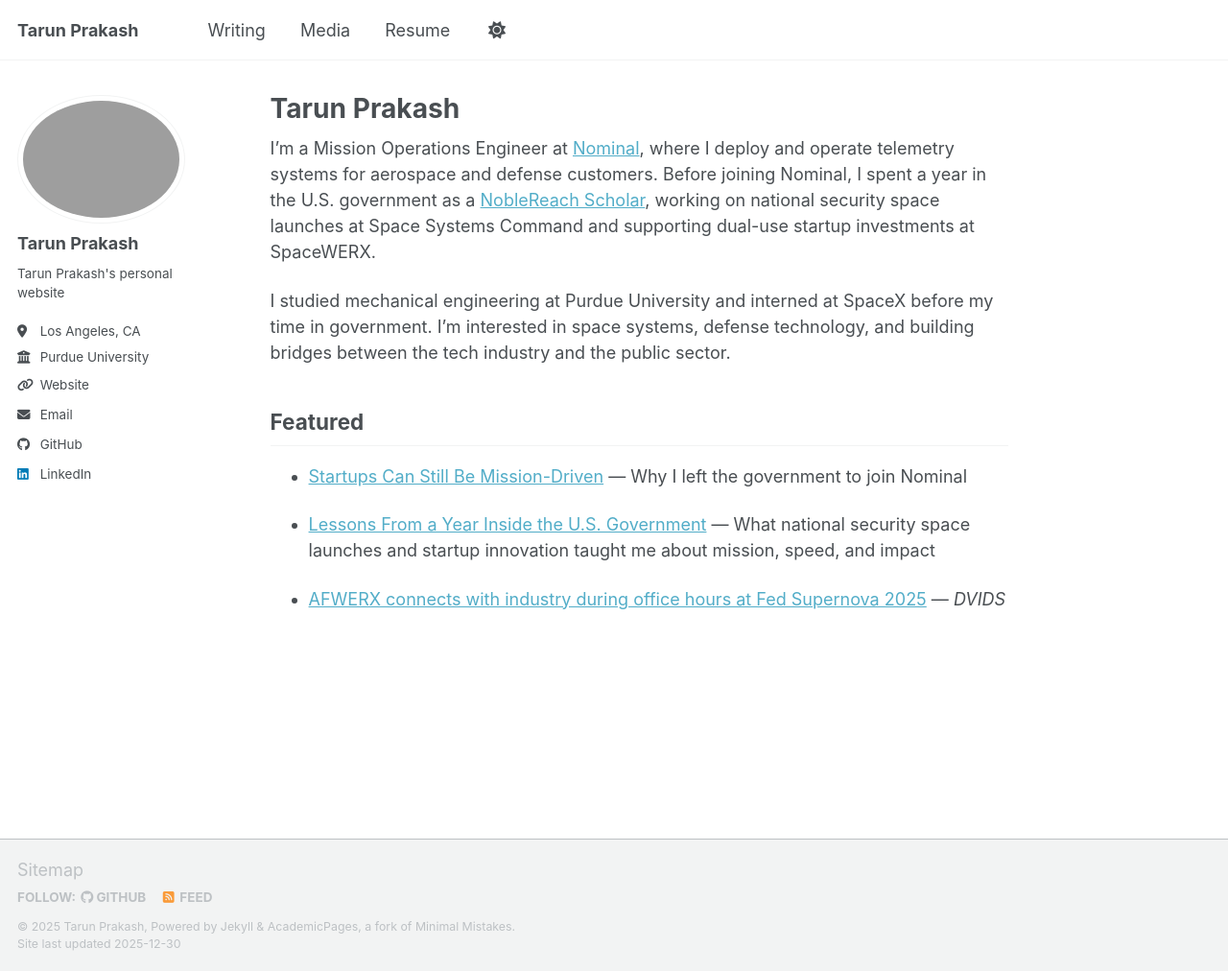
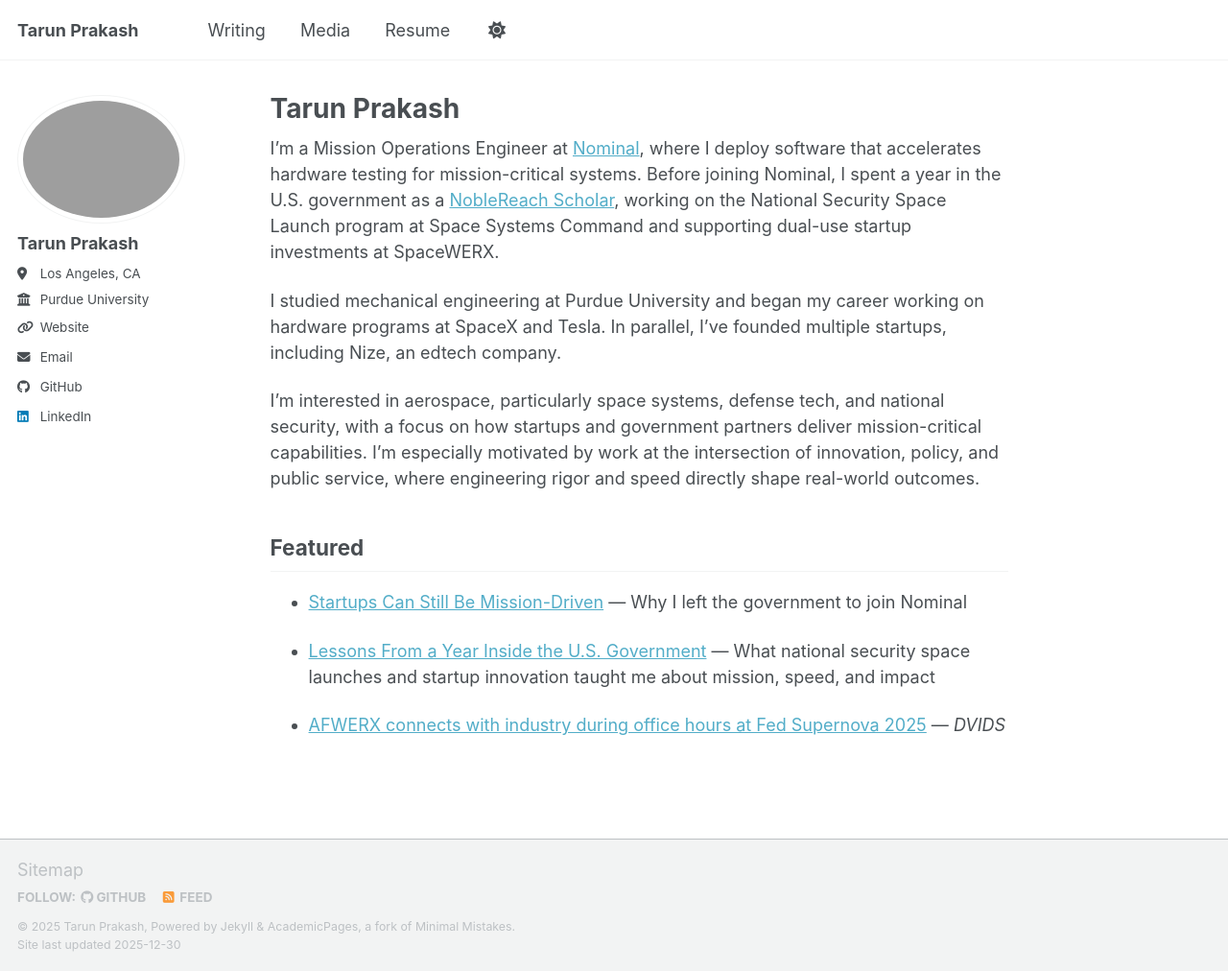
Before and after one commit to tarunprakash2468/tarunprakash2468.github.io, a Jekyll site: the page built from _pages/about.md, in a window 1280 px wide and 1012 px high. Shown: the whole window at 96% size. Built offline with Jekyll 4.4.1, drawn with Linux system fonts in a browser that asks for light colours; a script bundle is joined from its source files by our own code; library files that are not in the unit come from our copies.

Commit message:
Update personal information and refine site content
- Removed bio from the main page for a cleaner presentation.
- Revised about page to enhance clarity and detail regarding professional background and interests.
- Adjusted sidebar styles to improve layout consistency.

```diff
--- a/_config.yml
+++ b/_config.yml
@@ -26,7 +26,7 @@
   avatar           : "profile.png"
   name             : "Tarun Prakash"
   pronouns         : # example: "she/her"
-  bio              : "Tarun Prakash's personal website"
+  bio              : # Removed - no bio on main page
   location         : "Los Angeles, CA"
   employer         : "Purdue University"
   uri              : "https://tarunprakash2468.github.io"
--- a/_pages/about.md
+++ b/_pages/about.md
@@ -7,9 +7,11 @@
   - /about.html
 ---
 
-I'm a Mission Operations Engineer at [Nominal](https://www.nominal.io/), where I deploy and operate telemetry systems for aerospace and defense customers. Before joining Nominal, I spent a year in the U.S. government as a [NobleReach Scholar](https://noblereach.org/), working on national security space launches at Space Systems Command and supporting dual-use startup investments at SpaceWERX.
+I'm a Mission Operations Engineer at [Nominal](https://www.nominal.io/), where I deploy software that accelerates hardware testing for mission-critical systems. Before joining Nominal, I spent a year in the U.S. government as a [NobleReach Scholar](https://noblereach.org/), working on the National Security Space Launch program at Space Systems Command and supporting dual-use startup investments at SpaceWERX.
 
-I studied mechanical engineering at Purdue University and interned at SpaceX before my time in government. I'm interested in space systems, defense technology, and building bridges between the tech industry and the public sector.
+I studied mechanical engineering at Purdue University and began my career working on hardware programs at SpaceX and Tesla. In parallel, I’ve founded multiple startups, including Nize, an edtech company.
+
+I’m interested in aerospace, particularly space systems, defense tech, and national security, with a focus on how startups and government partners deliver mission-critical capabilities. I’m especially motivated by work at the intersection of innovation, policy, and public service, where engineering rigor and speed directly shape real-world outcomes.
 
 ## Featured
 {% assign all_items = site.posts | concat: site.media | sort: 'date' | reverse %}
--- a/_sass/layout/_sidebar.scss
+++ b/_sass/layout/_sidebar.scss
@@ -116,6 +116,7 @@
     width: 100%;
     padding-left: 0;
     padding-right: 0;
+    margin-bottom: 10px;
   }
 }
 
```
